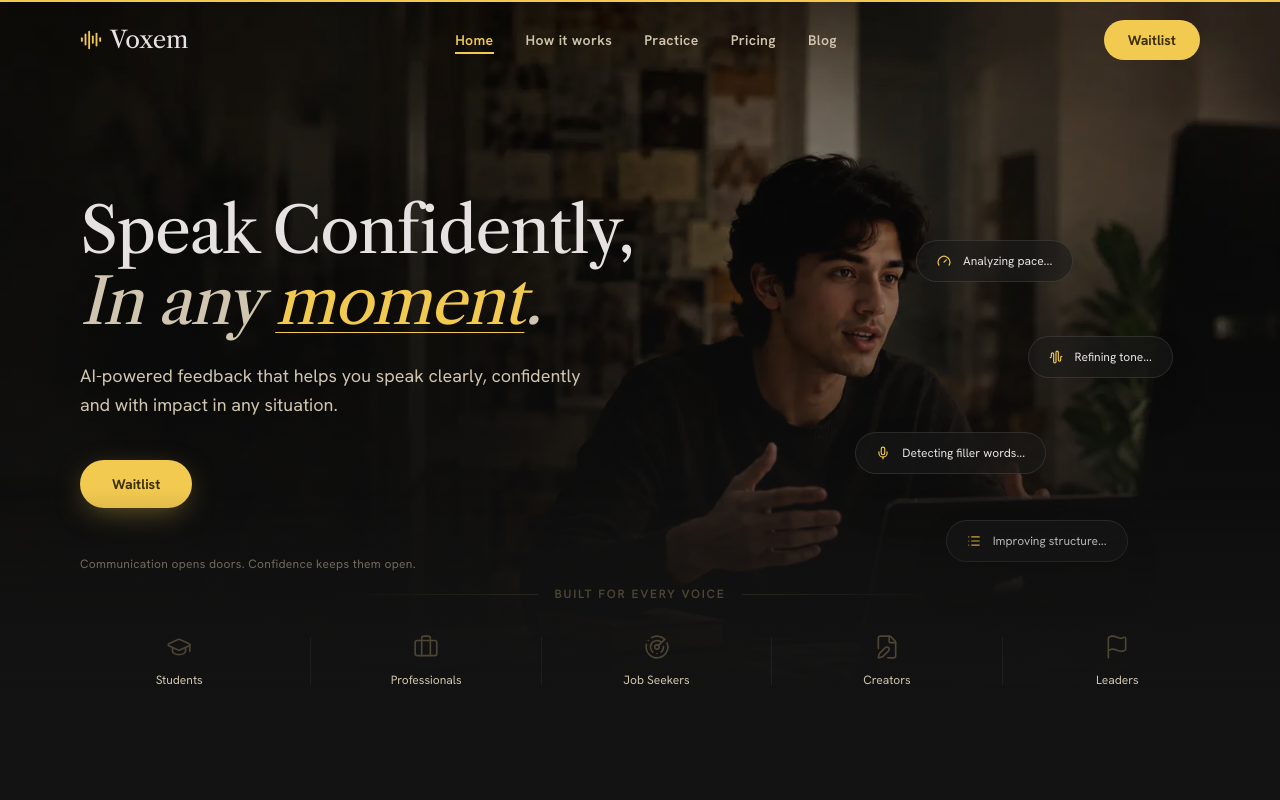
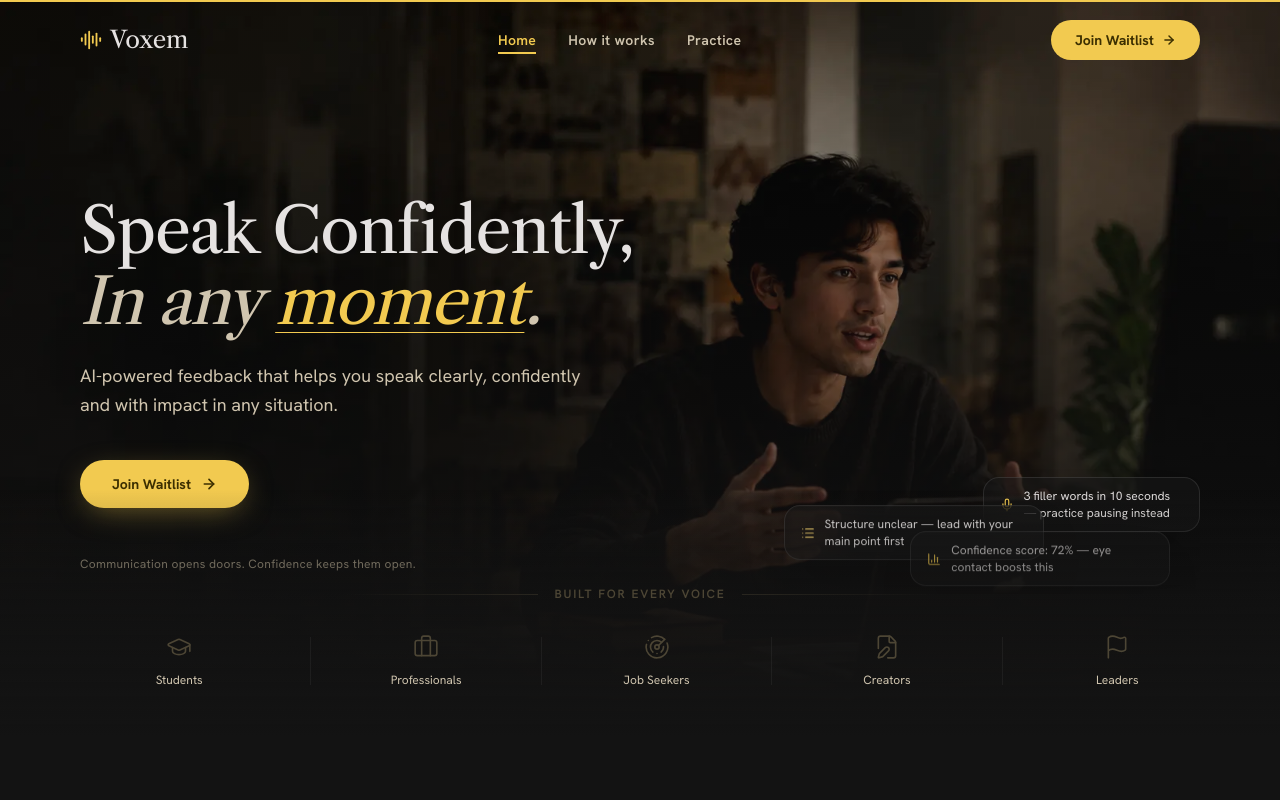
Before and after one commit to SurajAiri/confidence-speak-up, a Next.js app in the folder apps/demo/: page / in a window 1280 px wide. Shown: the top 800 px of the page. Built offline with nearby package versions, Linux system fonts and the light colour scheme.

Commit message:
waitlist-navbar-issue-fixed

```diff
--- a/apps/demo/src/components/final-cta.tsx
+++ b/apps/demo/src/components/final-cta.tsx
@@ -16,7 +16,7 @@ export function FinalCta() {
   };
 
   return (
-    <section id="pricing" className="py-24 md:py-[120px] bg-surface relative">
+    <section id="waitlist" className="py-24 md:py-[120px] bg-surface relative">
       <div className="max-w-[1280px] mx-auto px-5 md:px-20">
         <Reveal variants={{
           hidden: { opacity: 0, y: 40, scale: 0.97 },
--- a/apps/demo/src/components/footer.tsx
+++ b/apps/demo/src/components/footer.tsx
@@ -16,10 +16,18 @@ function LinkedinIcon() {
   );
 }
 
+const NAV_LINKS = [
+  { label: "Home", href: "#home" },
+  { label: "How it works", href: "#how-it-works" },
+  { label: "Practice", href: "#practice" },
+  { label: "Waitlist", href: "#waitlist" },
+];
+
 export function Footer() {
   return (
     <footer className="w-full py-14 md:py-16 bg-surface-container-lowest border-t border-white/5">
-      <div className="grid grid-cols-1 md:grid-cols-4 gap-10 md:gap-6 px-5 md:px-20 max-w-[1280px] mx-auto">
+      <div className="max-w-[1280px] mx-auto px-5 md:px-20">
+        <div className="grid grid-cols-1 md:grid-cols-4 gap-10 md:gap-6">
           <div className="md:col-span-1">
             <div className="font-display text-xl text-on-surface mb-4 flex items-center gap-2">
               <AudioLines className="text-primary" size={18} />
@@ -29,7 +37,22 @@ export function Footer() {
               © 2026 Voxem AI. Refined rhetoric for the modern leader.
             </p>
           </div>
+
           <div className="flex flex-col gap-2">
+            <p className="font-sans text-xs font-semibold text-on-surface mb-1 tracking-wide uppercase">Navigate</p>
+            {NAV_LINKS.map((link) => (
+              <a
+                key={link.label}
+                href={link.href}
+                className="font-sans text-xs text-on-surface-variant hover:text-primary-fixed transition-colors opacity-80 hover:opacity-100 w-fit"
+              >
+                {link.label}
+              </a>
+            ))}
+          </div>
+
+          <div className="flex flex-col gap-2">
+            <p className="font-sans text-xs font-semibold text-on-surface mb-1 tracking-wide uppercase">Legal</p>
             <a
               href="#"
               className="font-sans text-xs text-on-surface-variant hover:text-primary-fixed transition-colors opacity-80 hover:opacity-100 w-fit"
@@ -42,8 +65,6 @@ export function Footer() {
             >
               Terms of Service
             </a>
-        </div>
-        <div className="flex flex-col gap-2">
             <a
               href="#"
               className="font-sans text-xs text-on-surface-variant hover:text-primary-fixed transition-colors opacity-80 hover:opacity-100 w-fit"
@@ -51,7 +72,9 @@ export function Footer() {
               Contact Us
             </a>
           </div>
+
           <div className="flex flex-col gap-3">
+            <p className="font-sans text-xs font-semibold text-on-surface mb-1 tracking-wide uppercase">Follow us</p>
             <a
               href="#"
               className="font-sans text-xs text-on-surface-variant hover:text-primary-fixed transition-colors opacity-80 hover:opacity-100 flex items-center gap-2 w-fit"
@@ -66,6 +89,7 @@ export function Footer() {
             </a>
           </div>
         </div>
+      </div>
     </footer>
   );
 }
--- a/apps/demo/src/components/hero.tsx
+++ b/apps/demo/src/components/hero.tsx
@@ -1,7 +1,7 @@
 "use client";
 
 import Image from "next/image";
-import { motion } from "framer-motion";
+import { motion, AnimatePresence } from "framer-motion";
 import {
   GraduationCap,
   Briefcase,
@@ -12,8 +12,13 @@ import {
   AudioWaveform,
   Mic,
   List,
+  BarChart3,
+  Brain,
+  Zap,
+  ArrowRight,
 } from "lucide-react";
 import { easePremium } from "./motion-primitives";
+import { useEffect, useState } from "react";
 
 const AUDIENCE = [
   { icon: GraduationCap, label: "Students" },
@@ -24,13 +29,112 @@ const AUDIENCE = [
 ];
 
 const FLOATING_TAGS = [
-  { icon: Gauge, label: "Analyzing pace...", top: "14%", right: "28%", delay: 0 },
-  { icon: AudioWaveform, label: "Refining tone...", top: "38%", right: "6%", delay: 1.2 },
-  { icon: Mic, label: "Detecting filler words...", top: "62%", right: "34%", delay: 2.4 },
-  { icon: List, label: "Improving structure...", top: "84%", right: "16%", delay: 3.6 },
+  {
+    icon: Gauge,
+    label: "Pace too fast — slowing down helps comprehension",
+    color: "text-primary",
+  },
+  {
+    icon: AudioWaveform,
+    label: "Tone shift detected — try a warmer register here",
+    color: "text-secondary",
+  },
+  {
+    icon: Mic,
+    label: "3 filler words in 10 seconds — practice pausing instead",
+    color: "text-primary",
+  },
+  {
+    icon: List,
+    label: "Structure unclear — lead with your main point first",
+    color: "text-secondary",
+  },
+  {
+    icon: BarChart3,
+    label: "Confidence score: 72% — eye contact boosts this",
+    color: "text-primary",
+  },
+  {
+    icon: Brain,
+    label: "Strong argument — reinforce with a concrete example",
+    color: "text-secondary",
+  },
+  {
+    icon: Zap,
+    label: "Energy dipped mid-sentence — sustain your emphasis",
+    color: "text-primary",
+  },
 ];
 
+function scrollToWaitlist() {
+  const el = document.getElementById("waitlist");
+  if (el) {
+    el.scrollIntoView({ behavior: "smooth" });
+  }
+}
+
+// Single floating tag that rises from bottom, fades in, travels up, fades out
+function FloatingTag({
+  icon: Icon,
+  label,
+  color,
+  delay,
+  startX,
+}: {
+  icon: React.ElementType;
+  label: string;
+  color: string;
+  delay: number;
+  startX: string; // e.g. "10%", "60%"
+}) {
+  const [visible, setVisible] = useState(false);
+
+  useEffect(() => {
+    const timeout = setTimeout(() => setVisible(true), delay * 1000);
+    return () => clearTimeout(timeout);
+  }, [delay]);
+
+  return (
+    <AnimatePresence>
+      {visible && (
+        <motion.div
+          key={label}
+          initial={{ opacity: 0, y: 60 }}
+          animate={{ opacity: [0, 1, 1, 0], y: [60, 30, -20, -80] }}
+          transition={{
+            duration: 4.5,
+            times: [0, 0.18, 0.75, 1],
+            ease: "easeInOut",
+            repeat: Infinity,
+            repeatDelay: (FLOATING_TAGS.length - 1) * 1.4,
+          }}
+          className="absolute"
+          style={{ left: startX, bottom: "10%" }}
+        >
+          <div className="glass-panel rounded-2xl px-4 py-2.5 flex items-center gap-2.5 shadow-2xl max-w-[260px]">
+            <Icon size={14} className={`${color} shrink-0`} />
+            <span className="font-sans text-xs text-on-surface leading-snug">
+              {label}
+            </span>
+          </div>
+        </motion.div>
+      )}
+    </AnimatePresence>
+  );
+}
+
 export function Hero() {
+  // Stagger each tag so they don't all appear at once
+  const tagSlots = [
+    { startX: "4%" },
+    { startX: "28%" },
+    { startX: "52%" },
+    { startX: "8%" },
+    { startX: "36%" },
+    { startX: "16%" },
+    { startX: "44%" },
+  ];
+
   return (
     <section
       id="home"
@@ -93,11 +197,13 @@ export function Hero() {
               className="flex flex-wrap gap-4"
             >
               <motion.button
+                onClick={scrollToWaitlist}
                 whileHover={{ scale: 1.05, y: -2 }}
                 whileTap={{ scale: 0.97 }}
-                className="bg-primary text-on-primary font-bold text-sm rounded-full px-8 py-3.5 shadow-[0_8px_30px_-8px_rgba(242,202,80,0.5)]"
+                className="bg-primary text-on-primary font-bold text-sm rounded-full px-8 py-3.5 shadow-[0_8px_30px_-8px_rgba(242,202,80,0.5)] flex items-center gap-2.5"
               >
-                Waitlist
+                Join Waitlist
+                <ArrowRight size={16} strokeWidth={2.5} />
               </motion.button>
             </motion.div>
 
@@ -111,35 +217,18 @@ export function Hero() {
             </motion.p>
           </div>
 
-          <div className="md:col-span-5 hidden md:block relative h-full min-h-[400px]">
-            {FLOATING_TAGS.map((tag, i) => {
-              const Icon = tag.icon;
-              return (
-                <motion.div
-                  key={tag.label}
-                  initial={{ opacity: 0, y: 20, scale: 0.9 }}
-                  animate={{ opacity: 1, y: 0, scale: 1 }}
-                  transition={{
-                    duration: 0.7,
-                    ease: easePremium,
-                    delay: 0.6 + i * 0.15,
-                  }}
-                  className="absolute float-idle"
-                  style={{
-                    top: tag.top,
-                    right: tag.right,
-                    animationDelay: `${tag.delay}s`,
-                  }}
-                >
-                  <div className="glass-panel rounded-full px-5 py-3 flex items-center gap-3 shadow-2xl">
-                    <Icon size={14} className="text-primary shrink-0" />
-                    <span className="font-sans text-xs text-on-surface whitespace-nowrap">
-                      {tag.label}
-                    </span>
-                  </div>
-                </motion.div>
-              );
-            })}
+          {/* Floating tags — rise from bottom, travel up, fade out, loop */}
+          <div className="md:col-span-5 hidden md:block relative h-full min-h-[420px] overflow-hidden">
+            {FLOATING_TAGS.map((tag, i) => (
+              <FloatingTag
+                key={tag.label}
+                icon={tag.icon}
+                label={tag.label}
+                color={tag.color}
+                delay={i * 1.4}
+                startX={tagSlots[i % tagSlots.length].startX}
+              />
+            ))}
           </div>
         </div>
       </div>
--- a/apps/demo/src/components/navbar.tsx
+++ b/apps/demo/src/components/navbar.tsx
@@ -2,15 +2,20 @@
 
 import { useEffect, useState } from "react";
 import { AnimatePresence, motion } from "framer-motion";
-import { AudioLines, Menu, X } from "lucide-react";
+import { AudioLines, Menu, X, ArrowRight } from "lucide-react";
 
 const NAV_LINKS = [
   { label: "Home", href: "#home", active: true },
   { label: "How it works", href: "#how-it-works" },
   { label: "Practice", href: "#practice" },
-  { label: "Pricing", href: "#pricing" },
-  { label: "Blog", href: "#blog" },
 ];
+
+function scrollToWaitlist() {
+  const el = document.getElementById("waitlist");
+  if (el) {
+    el.scrollIntoView({ behavior: "smooth" });
+  }
+}
 
 export function Navbar() {
   const [scrolled, setScrolled] = useState(false);
@@ -68,11 +73,13 @@ export function Navbar() {
 
         <div className="hidden md:flex items-center gap-4">
           <motion.button
+            onClick={scrollToWaitlist}
             whileHover={{ scale: 1.04 }}
             whileTap={{ scale: 0.97 }}
-            className="bg-primary text-on-primary text-sm font-bold rounded-full px-6 py-2.5 whitespace-nowrap"
+            className="bg-primary text-on-primary text-sm font-bold rounded-full px-6 py-2.5 whitespace-nowrap flex items-center gap-2"
           >
-            Waitlist
+            Join Waitlist
+            <ArrowRight size={14} strokeWidth={2.5} />
           </motion.button>
         </div>
 
@@ -107,8 +114,15 @@ export function Navbar() {
                   {link.label}
                 </a>
               ))}
-              <button className="mt-4 bg-primary text-on-primary text-sm font-bold rounded-full px-6 py-3 w-full">
-                Waitlist
+              <button
+                onClick={() => {
+                  setOpen(false);
+                  scrollToWaitlist();
+                }}
+                className="mt-4 bg-primary text-on-primary text-sm font-bold rounded-full px-6 py-3 w-full flex items-center justify-center gap-2"
+              >
+                Join Waitlist
+                <ArrowRight size={14} strokeWidth={2.5} />
               </button>
             </div>
           </motion.div>
```
Lines whose indentation alone changed are shown as unchanged.
